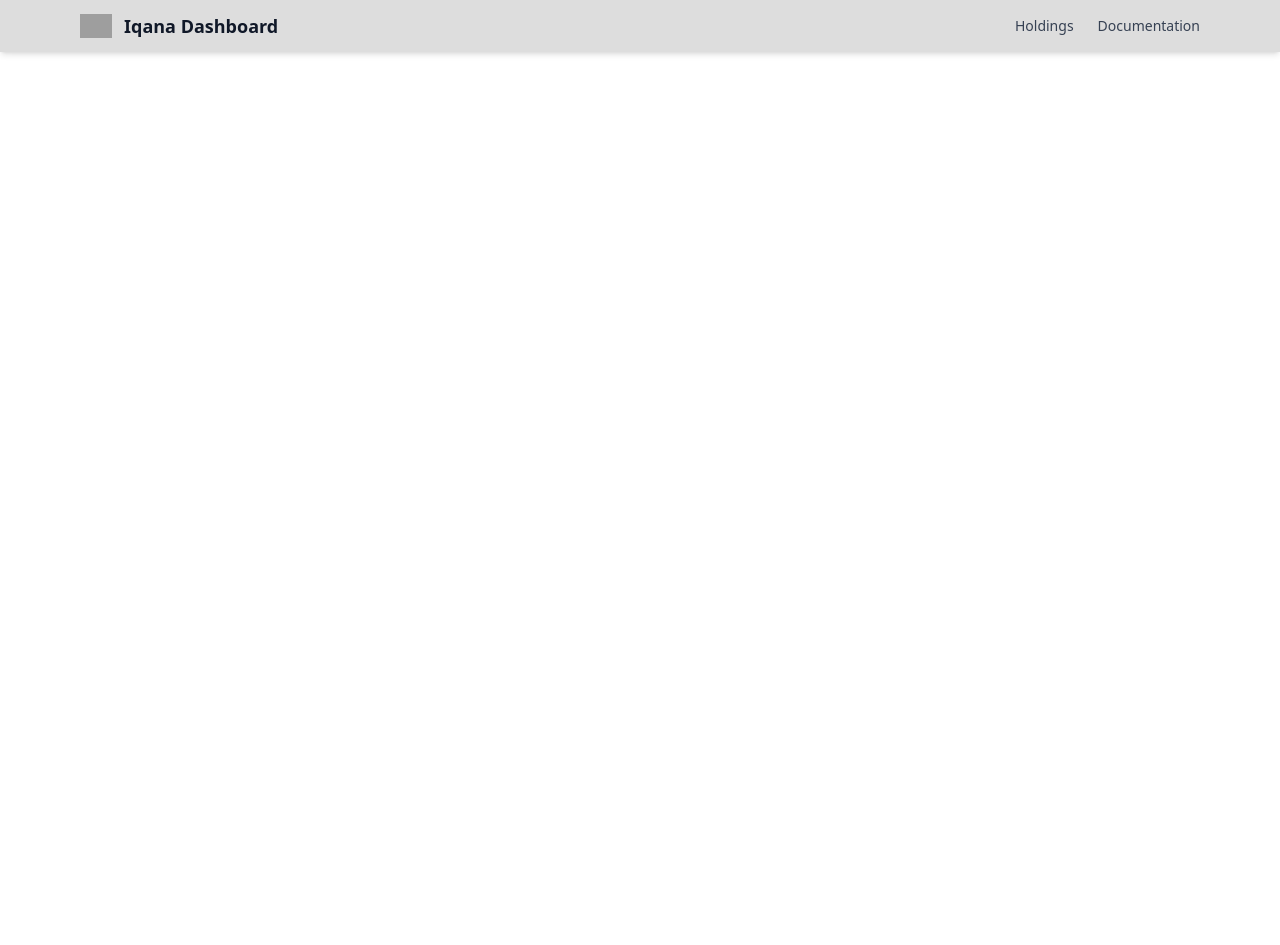
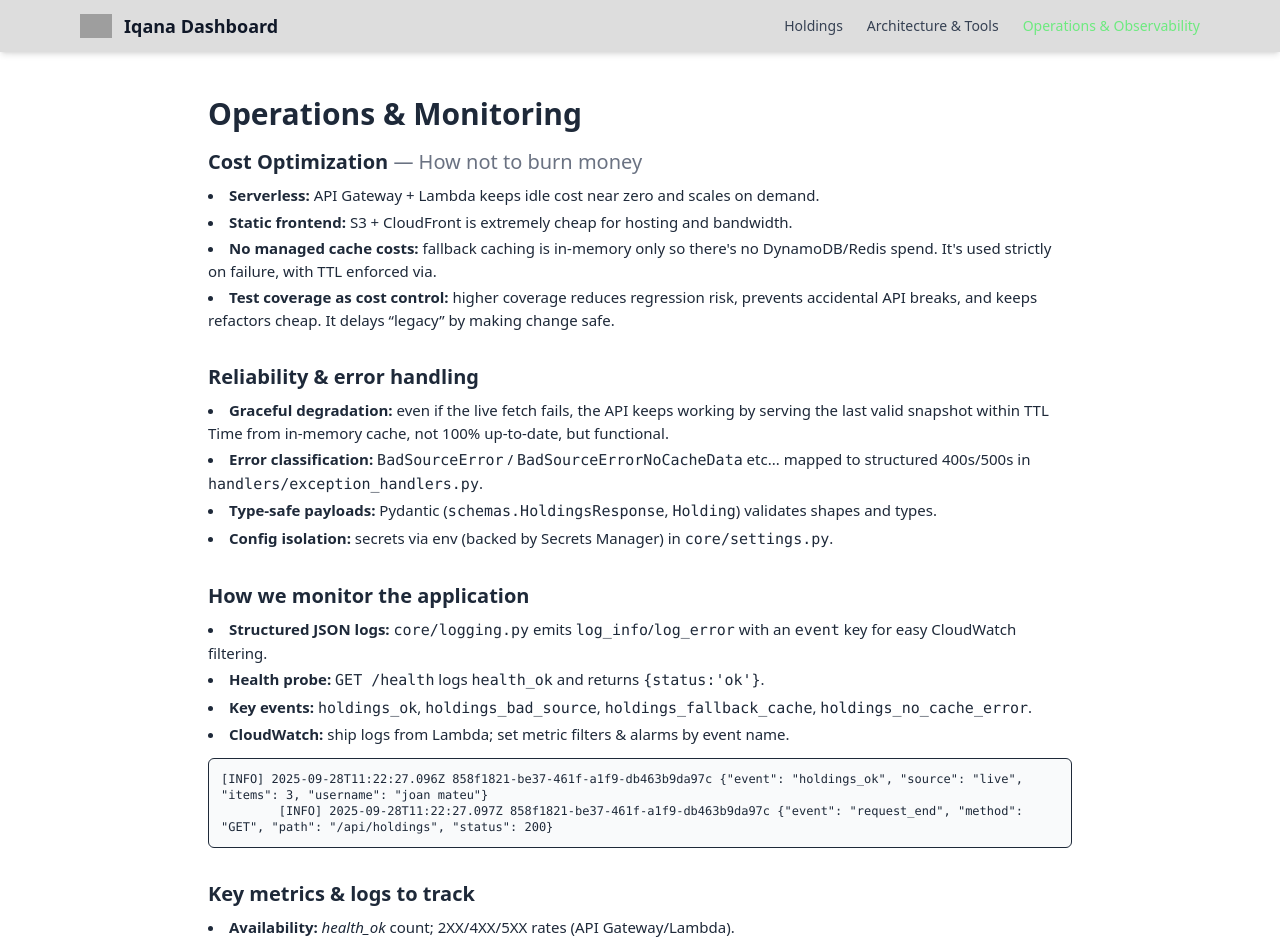
Before and after one commit to JoanMateu/iqana-project, a React app in the folder frontend/: page /ops in a window 1280 px wide. Shown: the top 945 px of the page. Before the commit the page ends 800 px from the top, so only its background shows below. Built offline with nearby package versions, Linux system fonts and the light colour scheme; no server answers; grey boxes are pictures that could not be loaded; the HTML template or start-up script is replaced by a standard one.

Commit message:
Add cost reability and errors

```diff
--- a/frontend/src/App.tsx
+++ b/frontend/src/App.tsx
@@ -2,6 +2,7 @@ import { BrowserRouter, Routes, Route } from "react-router-dom";
 import Layout from "./components/Layout";
 import Home from "./pages/Home";
 import Documentation from "./pages/Documentation";
+import Operations from "./pages/Operations";
 
 export default function App() {
   return (
@@ -10,6 +11,7 @@ export default function App() {
         <Routes>
           <Route path="/" element={<Home />} />
           <Route path="/docs" element={<Documentation />} />
+          <Route path="/ops" element={<Operations />} />
         </Routes>
       </Layout>
     </BrowserRouter>
--- a/frontend/src/components/Header.tsx
+++ b/frontend/src/components/Header.tsx
@@ -35,8 +35,19 @@ export default function Header({ username }: HeaderProps) {
               pathname === "/docs" ? "text-[#6DEA7F]" : "text-gray-700"
             }`}
           >
-            Documentation
+            Architecture & Tools
           </Link>
+
+
+          <Link
+            to="/ops"
+            className={`hover:text-[#6DEA7F] transition ${
+              pathname === "/ops" ? "text-[#6DEA7F]" : "text-gray-700"
+            }`}
+          >
+            Operations & Observability
+          </Link>
+
 
           {username && (
             <div className="text-gray-600 text-xs border-l pl-4">
--- a/frontend/src/pages/Documentation.tsx
+++ b/frontend/src/pages/Documentation.tsx
@@ -100,7 +100,7 @@ export default function Documentation() {
 
       <div className="space-y-6 text-[15px] leading-relaxed">
         <section>
-          <h3 className="font-semibold mb-1">Backend — FastAPI</h3>
+          <h3 className="font-semibold mb-1">Backend — FastAPI - Python</h3>
           <ul className="list-disc list-inside space-y-1">
             <li>
               <strong>Fast to build, low boilerplate:</strong> concise routing and validation with Pydantic.
@@ -112,7 +112,7 @@ export default function Documentation() {
         </section>
 
         <section>
-          <h3 className="font-semibold mb-1">Frontend — React + TypeScript + Tailwind</h3>
+          <h3 className="font-semibold mb-1">Frontend — React + Vite + TypeScript + Tailwind</h3>
           <ul className="list-disc list-inside space-y-1">
             <li>
               <strong>TypeScript:</strong> type safety across API models (holdings).
--- /dev/null
+++ b/frontend/src/pages/Operations.tsx
@@ -0,0 +1,64 @@
+export default function Operations() {
+  return (
+    <div className="max-w-4xl mx-auto px-4 py-8 text-gray-800">
+      <h1 className="text-3xl font-bold mb-4">Operations & Monitoring</h1>
+
+      <section className="mb-8">
+        <h2 className="text-xl font-semibold mb-2">
+          Cost Optimization <span className="text-gray-500 font-normal">— How not to burn money</span>
+        </h2>
+        <ul className="list-disc list-inside space-y-1 text-[15px]">
+          <li><strong>Serverless:</strong> API Gateway + Lambda keeps idle cost near zero and scales on demand.</li>
+          <li><strong>Static frontend:</strong> S3 + CloudFront is extremely cheap for hosting and bandwidth.</li>
+          <li>
+            <strong>No managed cache costs:</strong> fallback caching is in-memory only so there's no DynamoDB/Redis spend. It's used strictly on failure, with TTL enforced via.
+          </li>
+          <li>
+            <strong>Test coverage as cost control:</strong> higher coverage reduces regression risk, prevents accidental API breaks, and keeps refactors cheap. It delays “legacy” by making change safe.
+          </li>
+        </ul>
+      </section>
+
+      {/* RELIABILITY & ERROR HANDLING */}
+      <section className="mb-8">
+        <h2 className="text-xl font-semibold mb-2">Reliability & error handling</h2>
+        <ul className="list-disc list-inside space-y-1 text-[15px]">
+        <li>
+          <strong>Graceful degradation:</strong> even if the live fetch fails, the API keeps working by serving the last
+          valid snapshot within TTL Time from in-memory cache, not 100% up-to-date, but functional.
+        </li>
+          <li><strong>Error classification:</strong> <code>BadSourceError</code> / <code>BadSourceErrorNoCacheData</code> etc... mapped to structured 400s/500s in <code>handlers/exception_handlers.py</code>.</li>
+          <li><strong>Type-safe payloads:</strong> Pydantic (<code>schemas.HoldingsResponse</code>, <code>Holding</code>) validates shapes and types.</li>
+          <li><strong>Config isolation:</strong> secrets via env (backed by Secrets Manager) in <code>core/settings.py</code>.</li>
+        </ul>
+      </section>
+
+      {/* MONITORING */}
+      <section className="mb-8">
+        <h2 className="text-xl font-semibold mb-2">How we monitor the application</h2>
+        <ul className="list-disc list-inside space-y-1 text-[15px]">
+          <li><strong>Structured JSON logs:</strong> <code>core/logging.py</code> emits <code>log_info</code>/<code>log_error</code> with an <code>event</code> key for easy CloudWatch filtering.</li>
+          <li><strong>Health probe:</strong> <code>GET /health</code> logs <code>health_ok</code> and returns <code>{"{status:'ok'}"}</code>.</li>
+          <li><strong>Key events:</strong> <code>holdings_ok</code>, <code>holdings_bad_source</code>, <code>holdings_fallback_cache</code>, <code>holdings_no_cache_error</code>.</li>
+          <li><strong>CloudWatch:</strong> ship logs from Lambda; set metric filters & alarms by event name.</li>
+        </ul>
+        <div className="mt-3 rounded-md border bg-gray-50 p-3">
+          <pre className="whitespace-pre-wrap text-xs font-mono">{`[INFO] 2025-09-28T11:22:27.096Z 858f1821-be37-461f-a1f9-db463b9da97c {"event": "holdings_ok", "source": "live", "items": 3, "username": "joan mateu"}
+        [INFO] 2025-09-28T11:22:27.097Z 858f1821-be37-461f-a1f9-db463b9da97c {"event": "request_end", "method": "GET", "path": "/api/holdings", "status": 200}`}</pre>
+        </div>
+      </section>
+
+      {/* METRICS */}
+      <section>
+        <h2 className="text-xl font-semibold mb-2">Key metrics & logs to track</h2>
+        <ul className="list-disc list-inside space-y-1 text-[15px]">
+          <li><strong>Availability:</strong> <em>health_ok</em> count; 2XX/4XX/5XX rates (API Gateway/Lambda).</li>
+          <li><strong>Latency:</strong> p50/p95/p99 for <code>GET /holdings</code> (API GW + Lambda duration).</li>
+          <li><strong>Upstream stability:</strong> frequency of <code>holdings_fallback_cache</code> and Coinbase-tagged errors.</li>
+          <li><strong>Throughput:</strong> requests/min; <code>items</code> per response from <code>holdings_ok</code>.</li>
+          <li><strong>Cost drivers:</strong> Lambda invocations/duration, API Gateway requests, CloudFront/S3 bandwidth.</li>
+        </ul>
+      </section>
+    </div>
+  );
+}
```
